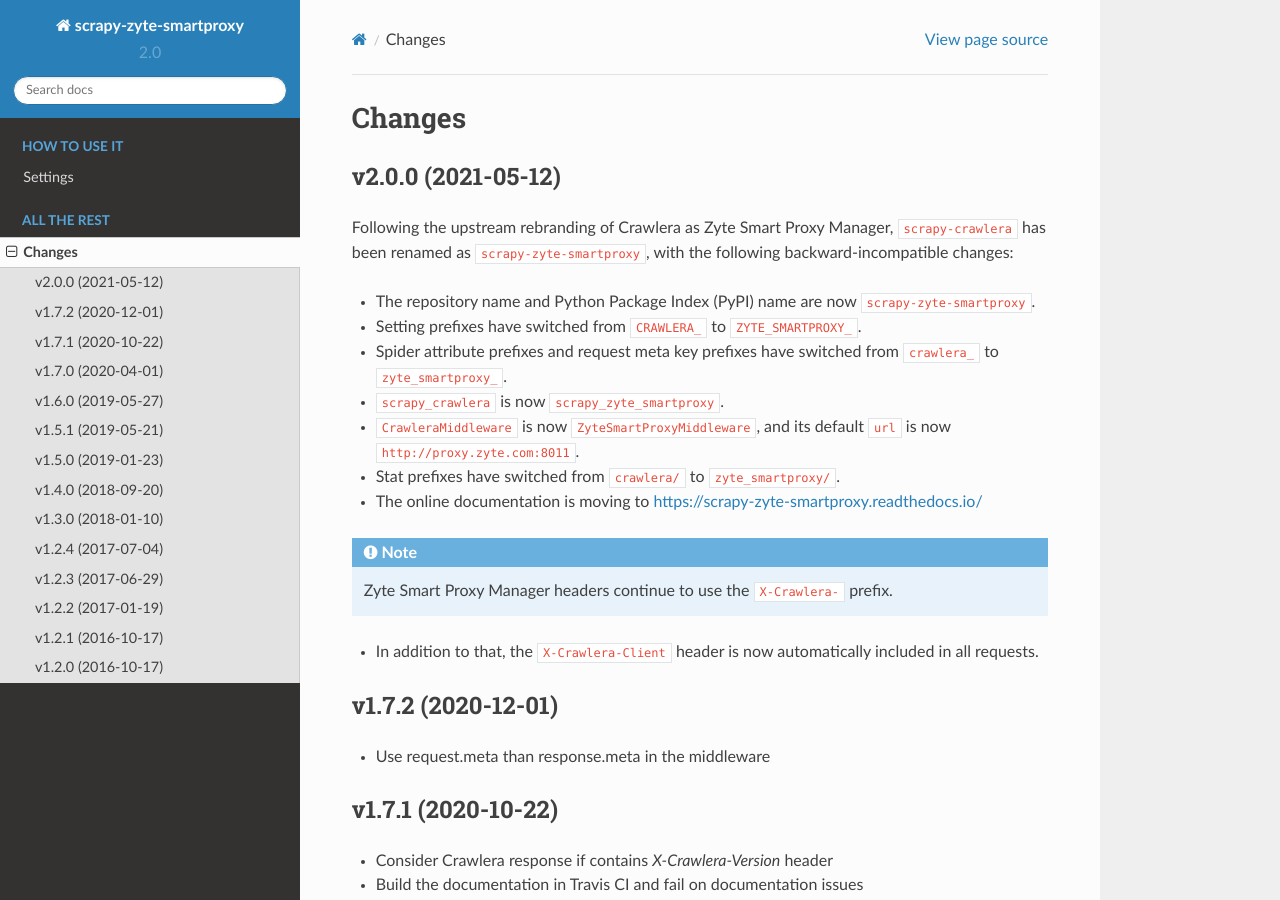
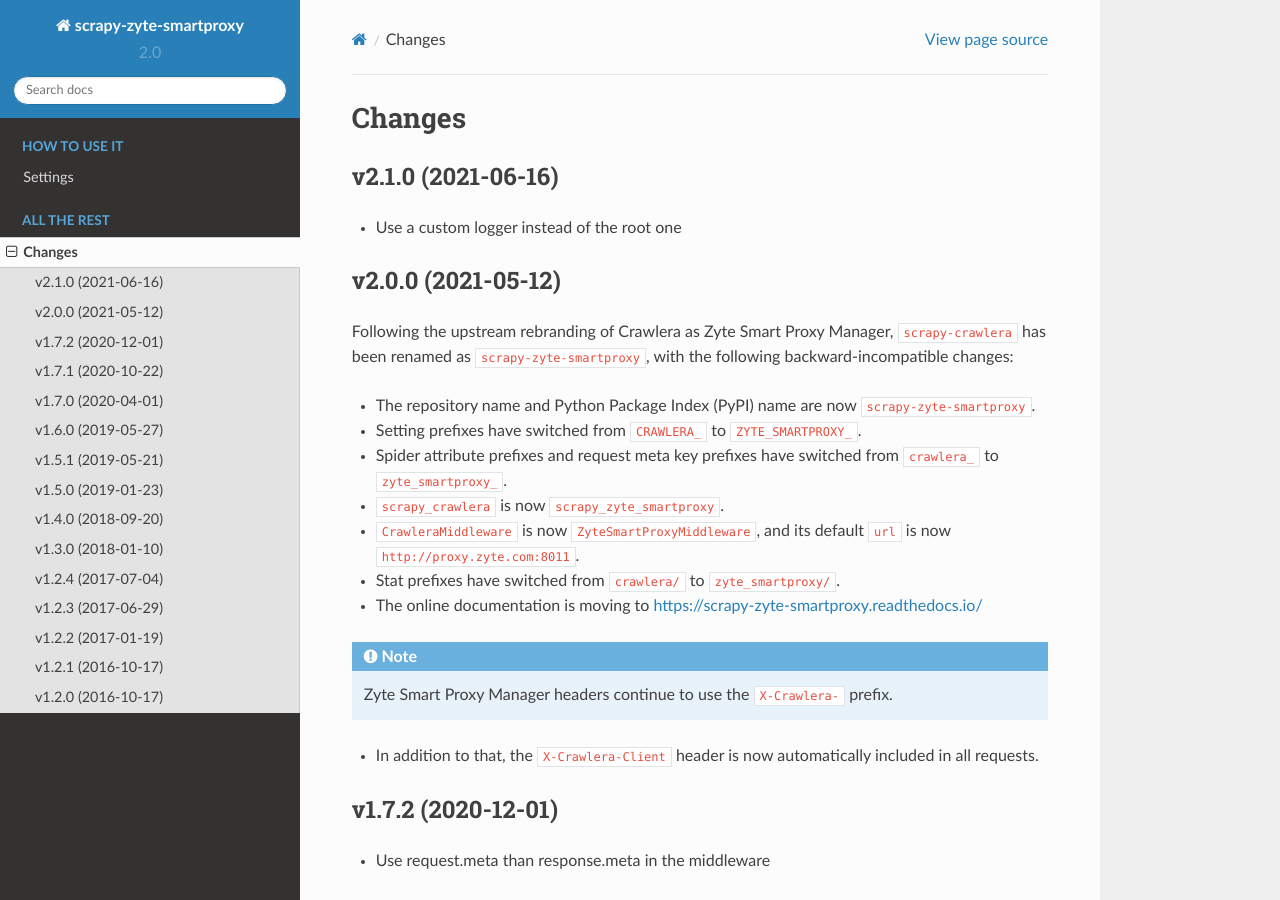
Before and after one commit to scrapy-plugins/scrapy-zyte-smartproxy, a Sphinx documentation site: the page built from docs/news.rst, in a window 1280 px wide and 900 px high. Built offline with Sphinx 7.4.7 and the Read the Docs theme 2.0.0, drawn with Linux system fonts in a browser that asks for light colours.

Commit message:
Release notes for 2.1.0 (#102)

```diff
--- a/docs/news.rst
+++ b/docs/news.rst
@@ -2,6 +2,11 @@
 
 Changes
 =======
+
+v2.1.0 (2021-06-16)
+-------------------
+
+- Use a custom logger instead of the root one
 
 v2.0.0 (2021-05-12)
 -------------------
```
